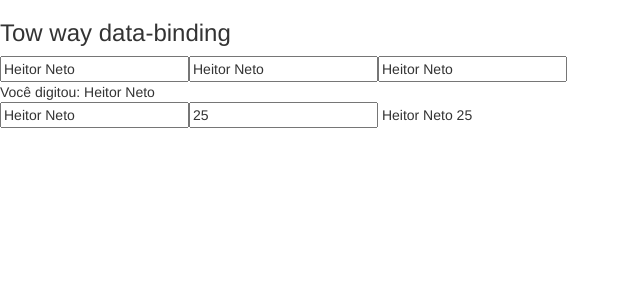
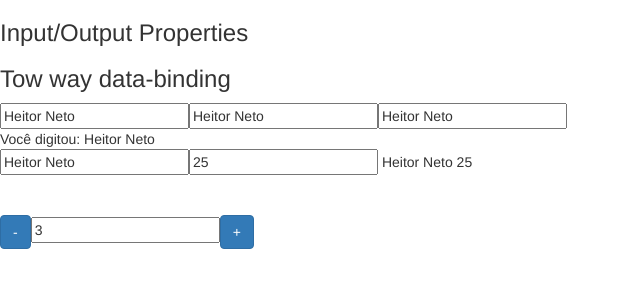
Before and after one commit to Heitorh3/Angular2, an Angular app in the folder data-binding/: page / in a window 1280 px wide. Shown: the top 300 px of the page, without its empty margins (0-640 px from the left). Built offline with nearby package versions, Linux system fonts and the light colour scheme.

Commit message:
Input/Output Properties

```diff
--- a/data-binding/src/app/app.module.ts
+++ b/data-binding/src/app/app.module.ts
@@ -5,11 +5,13 @@
 import { AppComponent } from './app.component';
 import { DataBindingComponent } from './data-binding/data-binding.component';
 import { MeuFormModule } from './meu-form/meu-form.module';
+import { OutputPropertyComponent } from './output-property/output-property.component';
 
 @NgModule({
   declarations: [
     AppComponent,
-    DataBindingComponent
+    DataBindingComponent,
+    OutputPropertyComponent
   ],
   imports: [
     BrowserModule,
--- a/data-binding/src/app/data-binding/data-binding.component.html
+++ b/data-binding/src/app/data-binding/data-binding.component.html
@@ -79,4 +79,16 @@
 
 </section>
 -->
-<app-meu-form></app-meu-form>
+<!--  <app-meu-form></app-meu-form> -->
+
+<section class="input-output-properties">
+  <article>
+    <h3>Input/Output Properties</h3>
+
+    <div>
+      <app-meu-form></app-meu-form>
+      <br> <br>
+      <contador [valor]="valorInicial" (mudouValor)="onMudouValor($event)"></contador>
+    </div>
+  </article>
+</section>
--- a/data-binding/src/app/data-binding/data-binding.component.ts
+++ b/data-binding/src/app/data-binding/data-binding.component.ts
@@ -25,6 +25,8 @@
 
   cursoAngular: boolean = true;
 
+  valorInicial: number = 3;
+
   getCurtirCurso(){
     return true;
   }
@@ -44,9 +46,15 @@
     this.isonMouseOver = ! this.isonMouseOver;
   }
 
+   onMudouValor(evento){
+    console.log(evento.novoValor);
+  }
+
+
   getValor(){
     return 2;
   }
+
   constructor() { }
 
   ngOnInit() {
--- /dev/null
+++ b/data-binding/src/app/output-property/output-property.component.html
@@ -0,0 +1,5 @@
+<div>
+  <button class="btn btn-primary" (click)="decrementa()">-</button>
+  <input type="text" [value]="valor" readonly>
+  <button class="btn btn-primary" (click)="incrementa()">+</button>
+</div>
--- /dev/null
+++ b/data-binding/src/app/output-property/output-property.component.ts
@@ -0,0 +1,29 @@
+import { Component, OnInit, Input, Output, EventEmitter } from '@angular/core';
+
+@Component({
+  selector: 'contador',
+  templateUrl: './output-property.component.html',
+  styleUrls: ['./output-property.component.css']
+})
+export class OutputPropertyComponent implements OnInit {
+
+  @Input() valor: number = 0;
+
+  @Output() mudouValor = new EventEmitter();
+
+  incrementa(){
+    this.valor ++;
+    this.mudouValor.emit({novoValor: this.valor});
+  }
+
+   decrementa(){
+    this.valor --;
+    this.mudouValor.emit({novoValor: this.valor});
+  }
+
+  constructor() { }
+
+  ngOnInit() {
+  }
+
+}
```
Also changed, not shown: data-binding/src/app/output-property/output-property.component.css (added), 1 other file (tests, documents, lock files or other folders).
